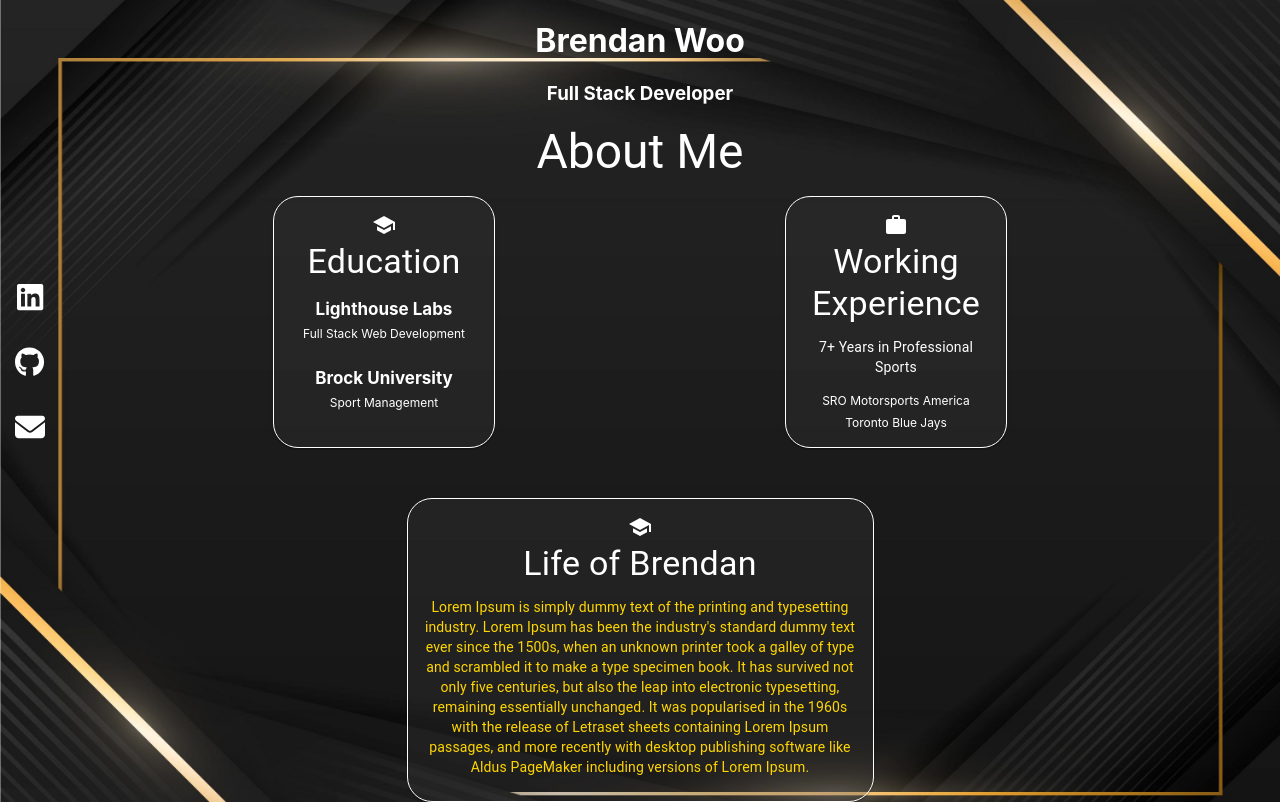
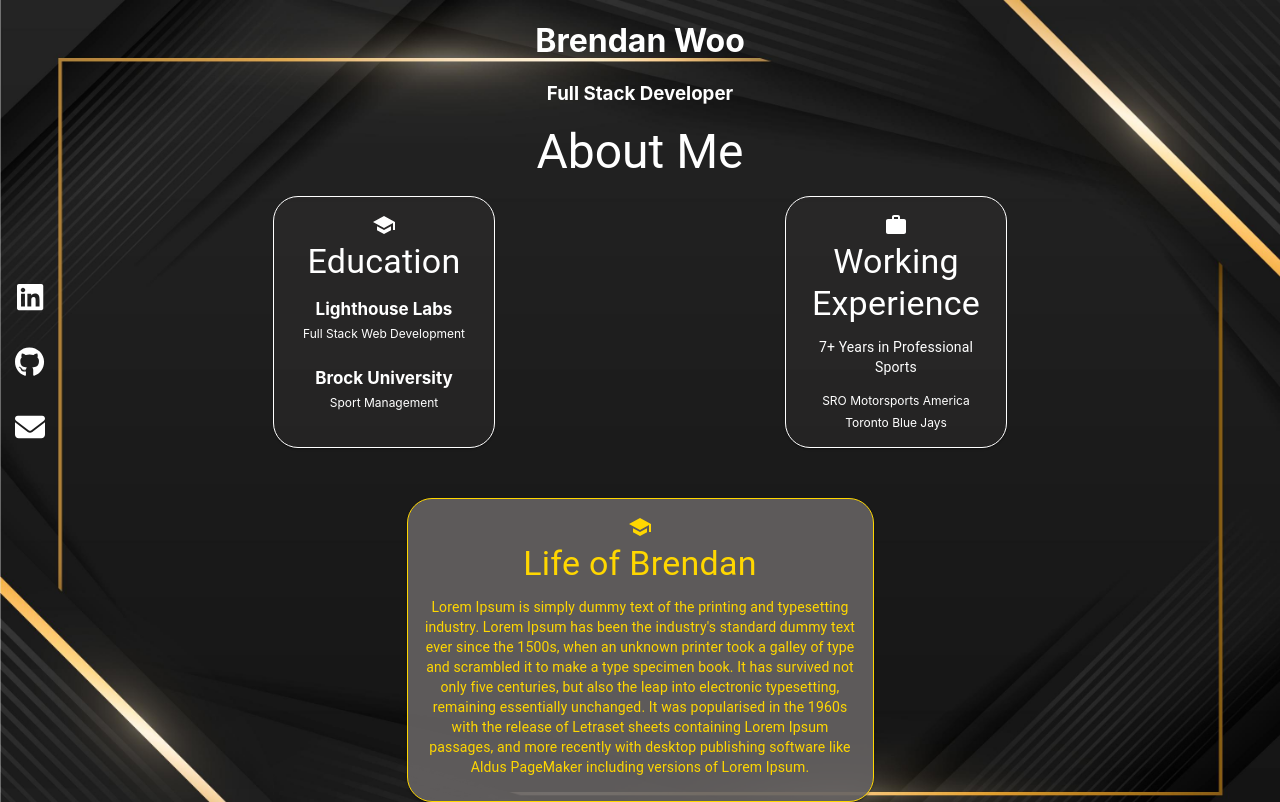
Before and after one commit to woobrendan/personal-portfolio, a React (Create React App) app in the folder portfolio/: page / in a window 1280 px wide. In both pictures the pointer is over the element 640 px from the left and 650 px from the top of the page. Built offline with nearby package versions, Linux system fonts and the light colour scheme.

Commit message:
add hover styling to description

```diff
--- a/portfolio/src/Styles/about.scss
+++ b/portfolio/src/Styles/about.scss
@@ -9,6 +9,16 @@
     color: white !important;
     border: 1px solid white;
     border-radius: 25px;
+
+    &:hover {
+      border: 1px solid gold;
+      color: gold !important;
+      background-color: rgba(101, 98, 98, 0.906) !important;
+
+      p {
+        color: gold !important;
+      }
+    }
   }
 
   .Card-list {
```
